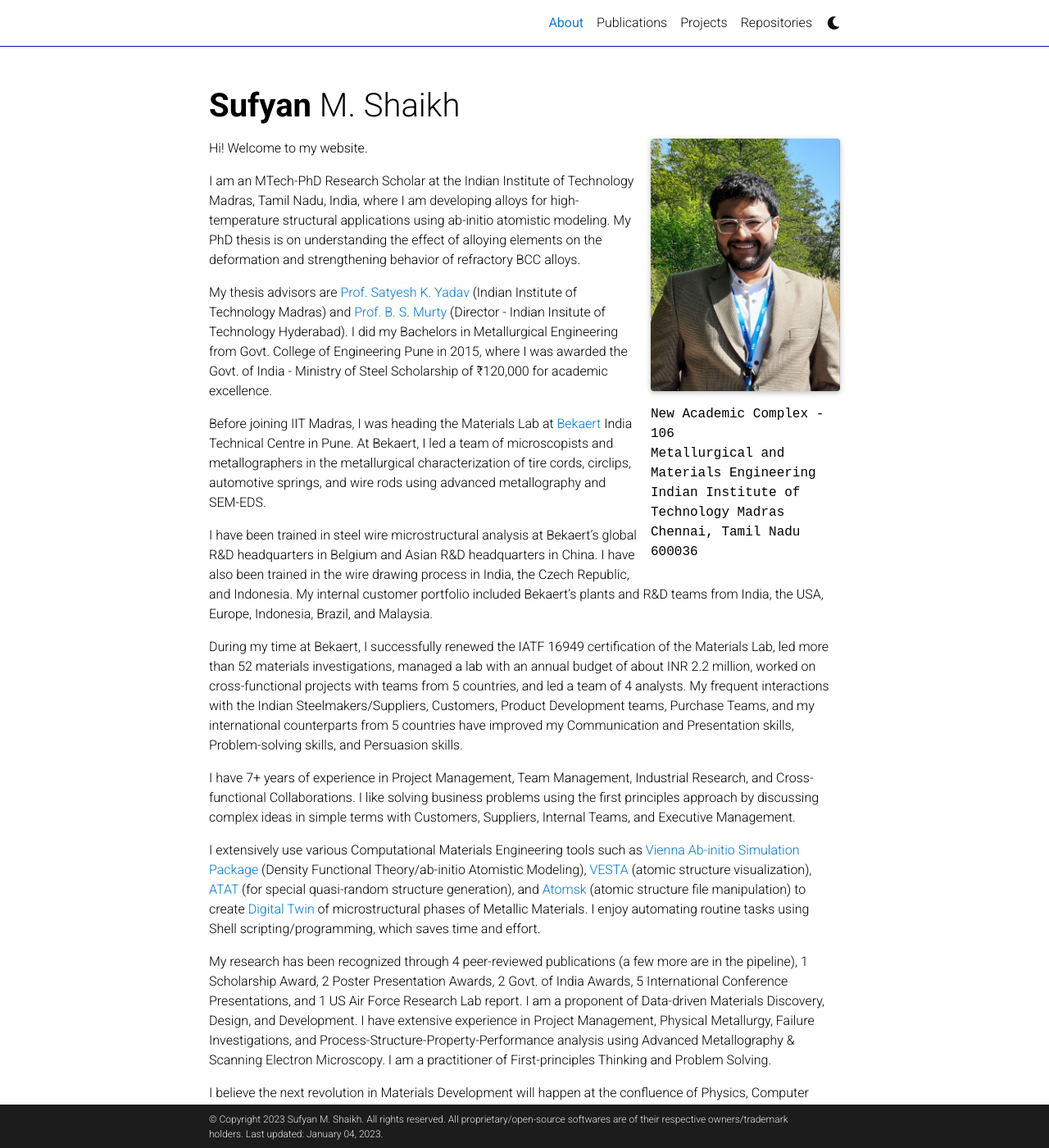
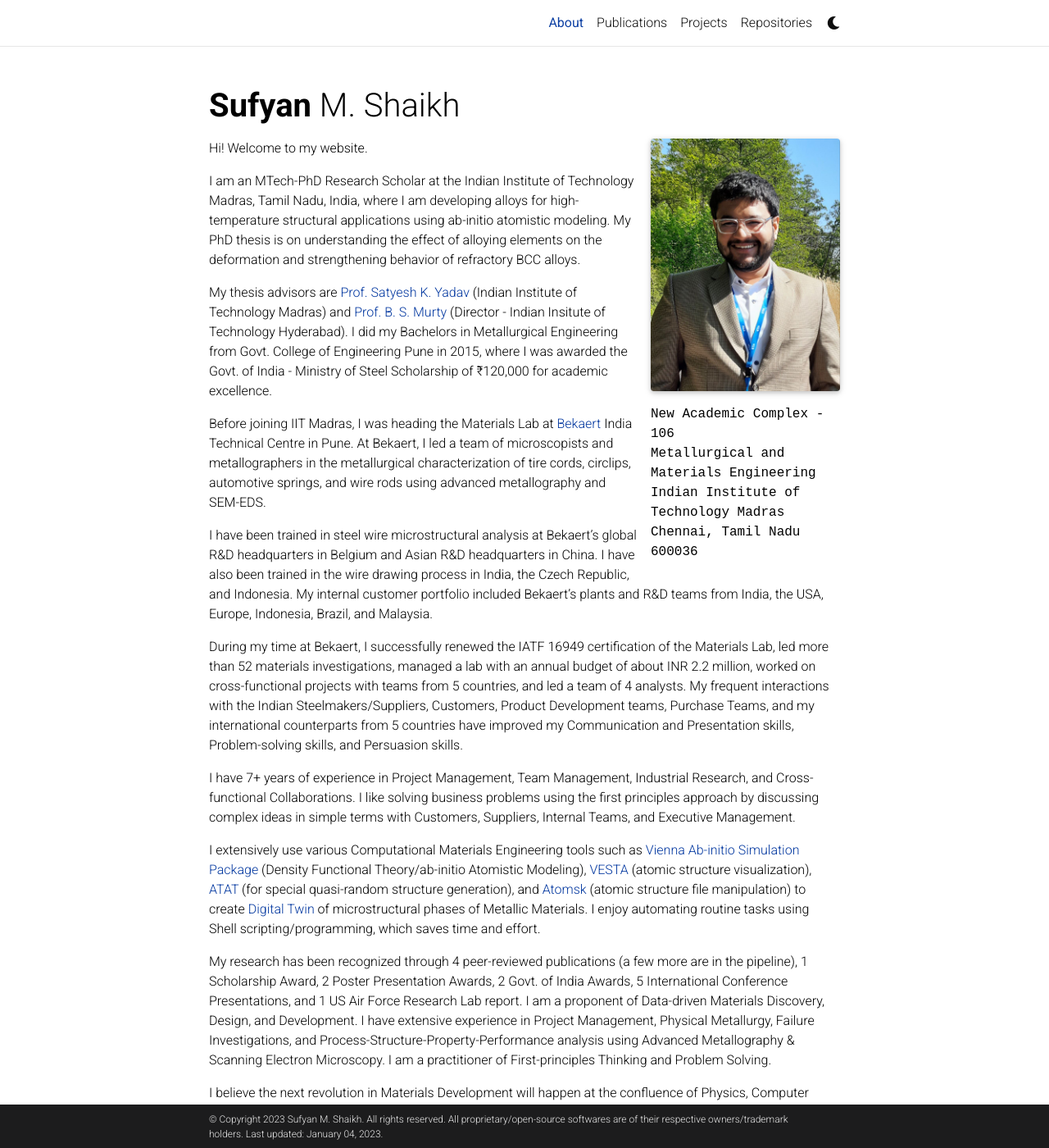
Before and after one commit to sufyanshk/sufyanshk.github.io, a Jekyll site: the page built from _pages/about.md, in a window 1280 px wide and 1400 px high. Shown: the whole window at 82% size. Built offline with Jekyll 4.4.1, drawn with Linux system fonts in a browser that asks for light colours; full-size pictures stand in for the smaller copies a plugin makes; comment, search, counter and statistics services are not loaded; a style sheet for code colours, icons or effects is not loaded.

Commit message:
modified:   _sass/_themes.scss

```diff
--- a/_sass/_themes.scss
+++ b/_sass/_themes.scss
@@ -7,13 +7,13 @@
   --global-code-bg-color: #{$code-bg-color-light};
   --global-text-color: #{$black-color};
   --global-text-color-light: #{$grey-color};
-  --global-theme-color: #{$blue-color};
-  --global-hover-color: #{$blue-color};
+  --global-theme-color: #{$blue-color-dark};
+  --global-hover-color: #{$blue-color-dark};
   --global-footer-bg-color: #{$grey-color-dark};
   --global-footer-text-color: #{$grey-color-light};
   --global-footer-link-color: #{$white-color};
   --global-distill-app-color: #{$grey-color};
-  --global-divider-color: rgba(0,0,150,1);
+  --global-divider-color: rgba(0,0,0,0.1);
   --global-card-bg-color: #{$white-color};
 
   .fa-sun {
```
